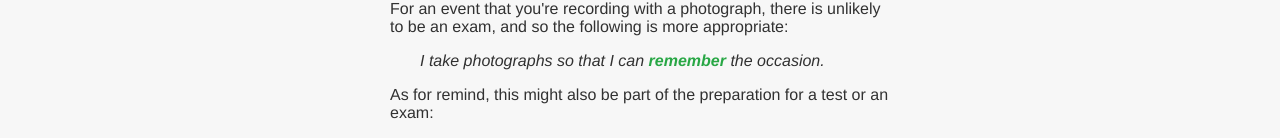
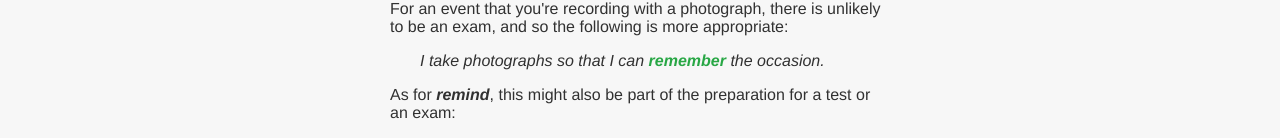
Before and after one commit to boltonsteve/gurueap, a SvelteKit app: page /posts/memorise-remember in a window 1280 px wide. Shown: the part 792-930 px from the top of the page. Built offline with nearby package versions, Linux system fonts and the light colour scheme.

Commit message:
memorise 3

```diff
--- a/src/routes/posts/memorise-remember/+page.svelte
+++ b/src/routes/posts/memorise-remember/+page.svelte
@@ -34,7 +34,7 @@
 
     <p class="font-italic ml-3">I take photographs so that I can <span class="font-weight-bold text-success">remember</span> the occasion.</p>
 
-    <p>As for remind, this might also be part of the preparation for a test or an exam:</p>
+    <p>As for <b><i>remind</i></b>, this might also be part of the preparation for a test or an exam:</p>
 
     <p class="font-italic ml-3">I take photographs of my lecture notes to <span class="font-weight-bold text-success">remind myself</span> about the formulae used by Feldman.</p>
 
```
